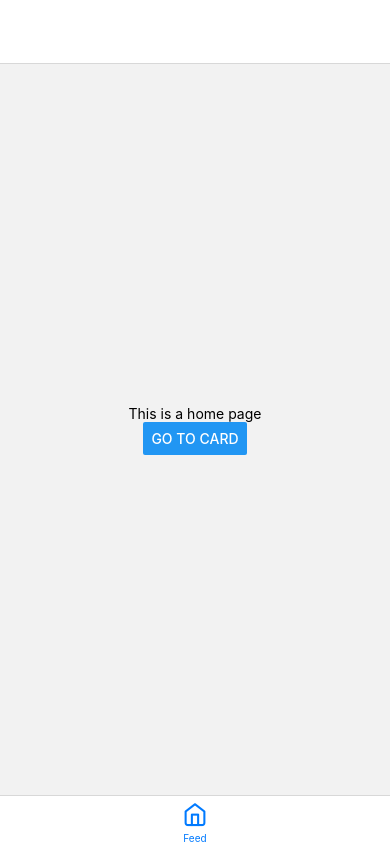
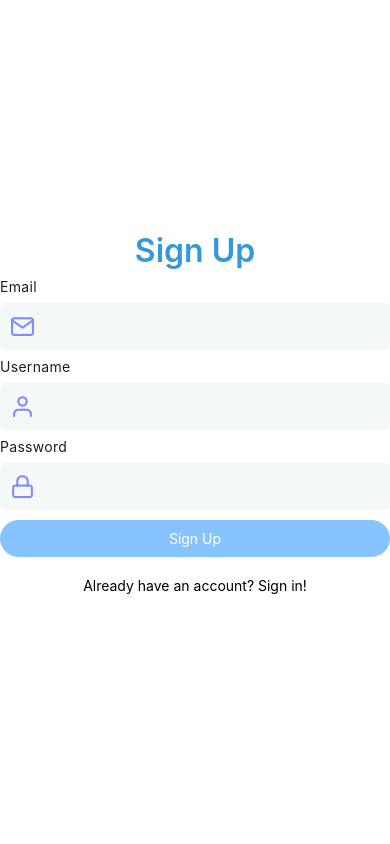
Before and after one commit to Sir1ys/codecrafters-fe, a React Native app: screen / in a window 390 px wide. Built offline with nearby package versions, Linux system fonts and the light colour scheme; no server answers.

Commit message:
added sign up/ sign in switching functionality

```diff
--- a/components/Input.jsx
+++ b/components/Input.jsx
@@ -2,7 +2,6 @@ import { View, StyleSheet, Text, TextInput } from "react-native";
 import { colors } from "../constants/colors";
 
 export const Input = (props) => {
-
   return (
     <View style={styles.container}>
       <Text style={styles.label}>{props.label}</Text>
@@ -50,14 +49,12 @@ const styles = StyleSheet.create({
   },
   label: {
     marginVertical: 8,
-    fontFamily: "bold",
     letterSpacing: 0.3,
     color: colors.textColor,
   },
   input: {
     color: colors.textColor,
     flex: 1,
-    fontFamily: "regular",
     letterSpacing: 0.3,
     paddingTop: 0,
   },
@@ -67,7 +64,6 @@ const styles = StyleSheet.create({
   errorText: {
     color: "red",
     fontSize: 13,
-    fontFamily: "bold",
     letterSpacing: 0.3,
   },
 });
--- a/components/LoginPage.jsx
+++ b/components/LoginPage.jsx
@@ -1,13 +1,37 @@
-import React from "react";
-import { View } from "react-native";
+import React, { useState } from "react";
+import { TouchableOpacity, View, Text, StyleSheet } from "react-native";
 import SignIn from "./SignIn";
 import SignUp from "./SignUp";
 
 export default function LoginPage() {
+  const [signIn, setSignIn] = useState(false);
   return (
     <View>
-      <SignIn />
-      <SignUp />
+      {signIn ? <SignIn /> : <SignUp />}
+      <TouchableOpacity
+        style={styles.switcher}
+        onPress={() => {
+          setSignIn((prevState) => {
+            return !prevState;
+          });
+        }}
+      >
+        <Text>
+          {signIn ? (
+            <Text>Don't have an account? Sign up!</Text>
+          ) : (
+            <Text>Already have an account? Sign in!</Text>
+          )}
+        </Text>
+      </TouchableOpacity>
     </View>
   );
 }
+
+const styles = StyleSheet.create({
+  switcher: {
+    alignItems: "center",
+    justifyContent: "center",
+    marginVertical: 20,
+  },
+});
--- a/components/SignIn.jsx
+++ b/components/SignIn.jsx
@@ -10,7 +10,7 @@ export default function SignIn() {
   const [emailSignIn, setEmailSignIn] = useState("");
   const [passwordSignIn, setPasswordSignIn] = useState("");
 
-  const handleSubmit = (e) => {
+  const handleSubmit = () => {
     const auth = getAuth();
     signInWithEmailAndPassword(auth, emailSignIn, passwordSignIn)
       .then(({ user }) => {
@@ -33,7 +33,7 @@ export default function SignIn() {
           color: `${colors.blue}`,
         }}
       >
-        Login
+        Sign In
       </Text>
       <Input
         label="Email"
--- a/components/SignUp.jsx
+++ b/components/SignUp.jsx
@@ -25,7 +25,7 @@ export default function SignUp() {
   };
 
   return (
-    <View id="signUpForm" style={{ display: "none" }}>
+    <View id="signUpForm">
       <Text
         style={{
           fontSize: 32,
--- a/navigation/AppNavigator.jsx
+++ b/navigation/AppNavigator.jsx
@@ -1,15 +1,15 @@
 import "react-native-gesture-handler";
 import { NavigationContainer } from "@react-navigation/native";
 import { MainNavigator } from "./MainNavigator";
-import SignIn from "../components/SignIn";
+import LoginPage from "../components/LoginPage";
 
 export const AppNavigator = () => {
-  const isAuth = true;
+  const isAuth = false;
 
   return (
     <NavigationContainer>
       {isAuth && <MainNavigator />}
-      {!isAuth && <SignIn />}
+      {!isAuth && <LoginPage />}
     </NavigationContainer>
   );
 };
```
